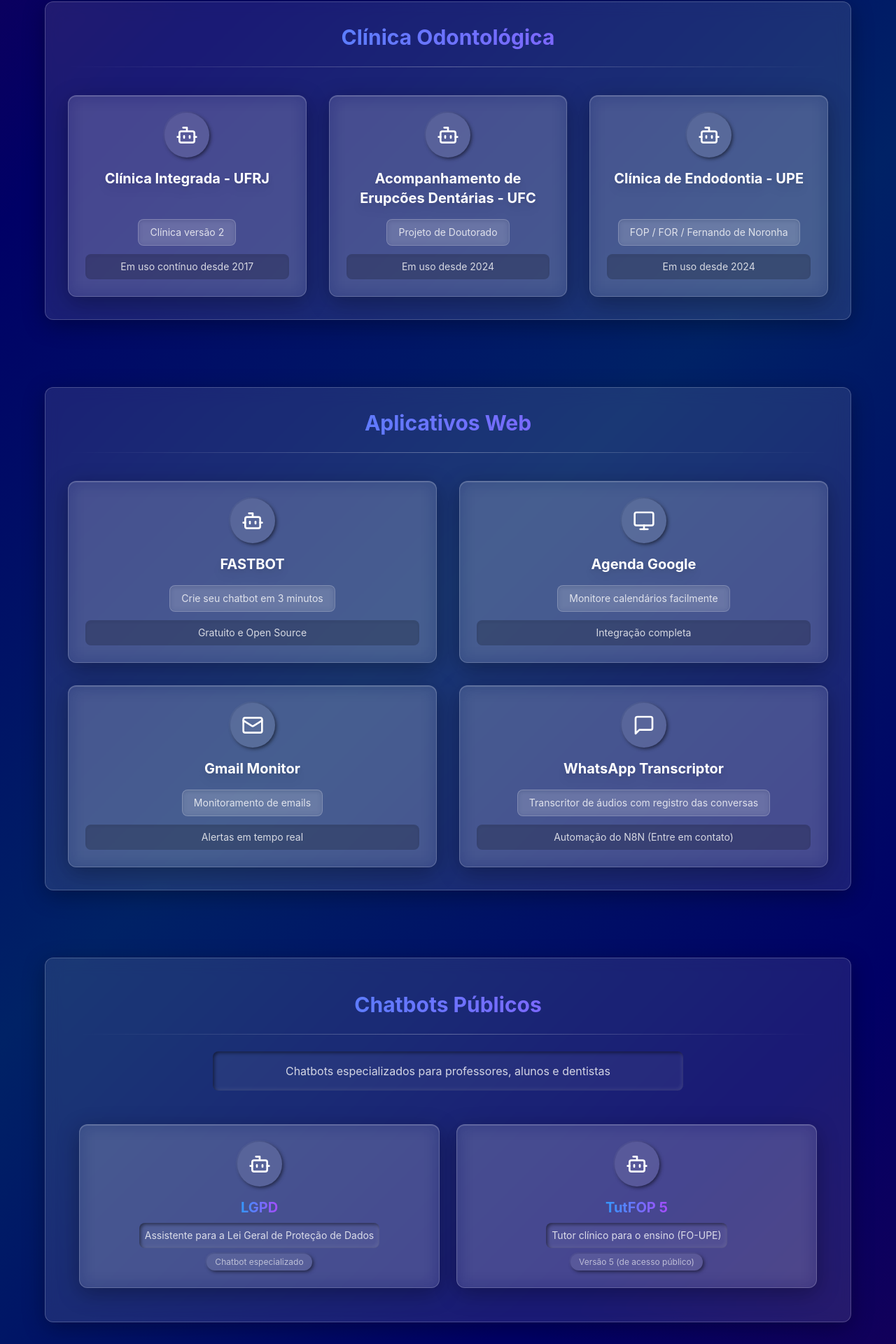
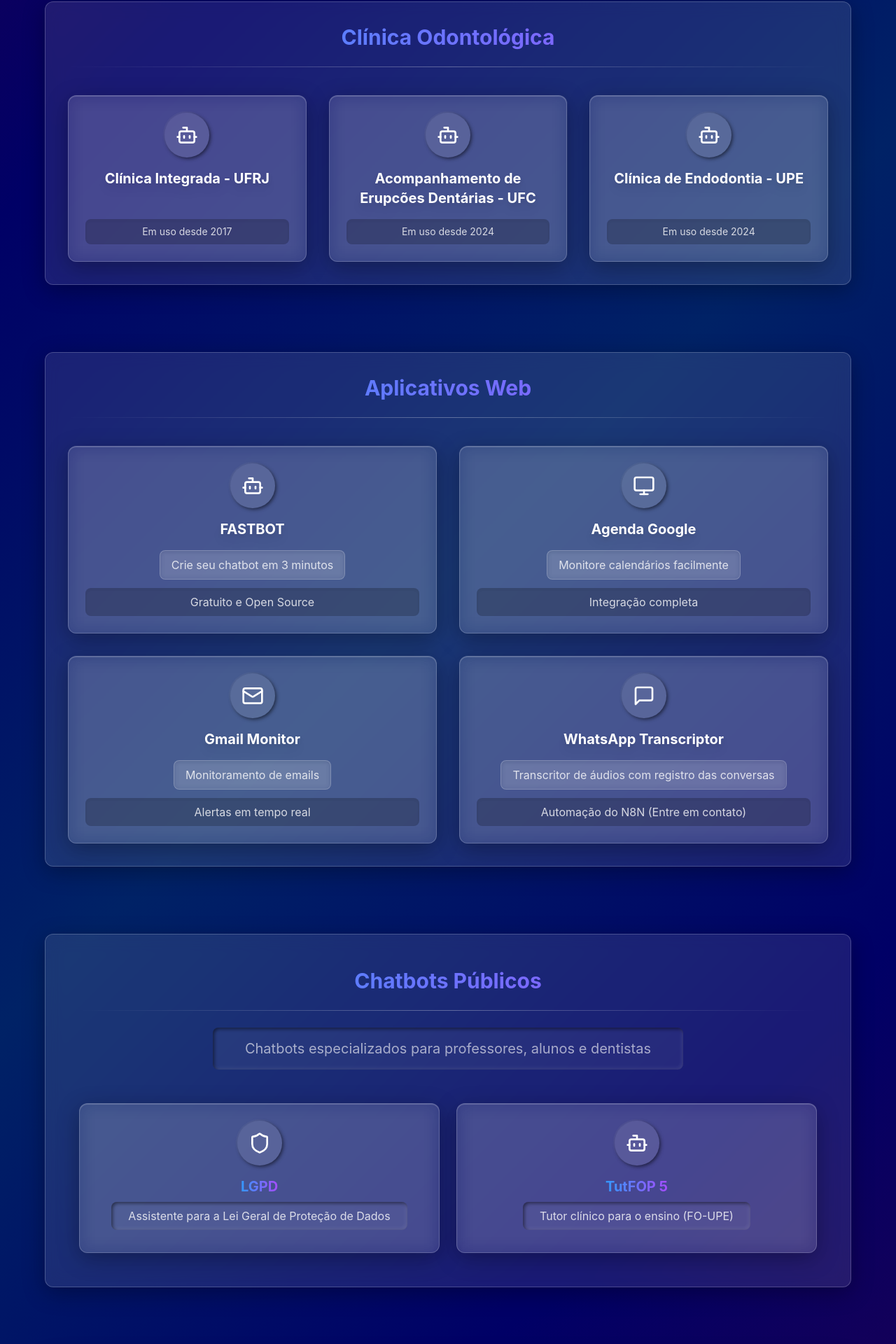
Before and after one commit to julioventura/dentistas, a React (Vite) app: page / in a window 1280 px wide. Shown: the part 846-2766 px from the top of the page at 70% size. Built offline with nearby package versions, Linux system fonts and the light colour scheme; the HTML template or start-up script is replaced by a standard one.

Commit message:
Versão 5.0

```diff
--- a/src/components/AccessoRapido/AccessoRapido.tsx
+++ b/src/components/AccessoRapido/AccessoRapido.tsx
@@ -9,6 +9,7 @@
   url: string;
 }
 
+// const AppCard: React.FC<AppCardProps> = ({ title, description2, icon, url }) => {
 const AppCard: React.FC<AppCardProps> = ({ title, description, description2, icon, url }) => {
   return (
     <a
@@ -24,7 +25,9 @@
 
       {/* Container flex para empurrar descriptions para baixo */}
       <div className="flex flex-col justify-end items-center mt-auto space-y-3 w-full">
-        <p className="text-white/80 text-sm backdrop-blur-sm py-2 px-4 rounded-lg bg-white/10 border border-white/20 shadow-inner">{description}</p>
+        {description && (
+          <p className="text-white/80 text-sm backdrop-blur-sm py-2 px-4 rounded-lg bg-white/10 border border-white/20 shadow-inner">{description}</p>
+        )}
         {description2 && (
           <p className="text-white/80 text-sm inset py-2 px-4 rounded-lg w-full bg-black/20 shadow-inner">{description2}</p>
         )}
@@ -37,21 +40,21 @@
   const apps = [
     {
       title: "Clínica Integrada - UFRJ",
-      description: "Clínica versão 2",
-      description2: "Em uso contínuo desde 2017",
+      description: "",
+      description2: "Em uso desde 2017",
       icon: <Bot size={32} />,
       url: "https://dentistas.com.br/clinicaintegrada"
     },
     {
       title: "Acompanhamento de Erupcões Dentárias - UFC",
-      description: "Projeto de Doutorado",
+      description: "",
       description2: "Em uso desde 2024",
       icon: <Bot size={32} />,
       url: "https://dentistas.com.br/clinica"
     },
     {
       title: "Clínica de Endodontia - UPE",
-      description: "FOP / FOR / Fernando de Noronha",
+      description: "",
       description2: "Em uso desde 2024",
       icon: <Bot size={32} />,
       url: "https://dentistas.com.br/clinica"
--- a/src/components/Aplicativos/Aplicativos.tsx
+++ b/src/components/Aplicativos/Aplicativos.tsx
@@ -1,5 +1,5 @@
 import React from 'react';
-import { Bot, Monitor, Mail, MessageSquare, Shield } from "lucide-react";
+import { Bot, Monitor, Mail, MessageSquare } from "lucide-react";
 
 interface AppCardProps {
   title: string;
@@ -24,9 +24,11 @@
 
       {/* Container flex para empurrar descriptions para baixo */}
       <div className="flex flex-col justify-end items-center mt-auto space-y-3 w-full">
-        <p className="text-white/80 text-sm backdrop-blur-sm py-2 px-4 rounded-lg bg-white/10 border border-white/20 shadow-inner">{description}</p>
+        {description && (
+          <p className="text-white/80 text-sl backdrop-blur-sm py-2 px-4 rounded-lg bg-white/10 border border-white/20 shadow-inner">{description}</p>
+        )}
         {description2 && (
-          <p className="text-white/80 text-sm inset py-2 px-4 rounded-lg w-full bg-black/20 shadow-inner">{description2}</p>
+          <p className="text-white/80 text-sl inset py-2 px-4 rounded-lg w-full bg-black/20 shadow-inner">{description2}</p>
         )}
       </div>
     </a>
--- a/src/components/ChatbotModal.tsx
+++ b/src/components/ChatbotModal.tsx
@@ -63,15 +63,15 @@
   const getPageContext = useCallback(() => {
     switch (location.pathname) {
       case '/':
-        return 'página inicial do Dentistas Labs com informações sobre as aplicações disponíveis';
+        return 'página inicial do Dentistas.com.br com informações sobre as aplicações disponíveis';
       case '/terms':
-        return 'página de Termos de Uso do Dentistas Labs';
+        return 'página de Termos de Uso do Dentistas.com.br';
       case '/privacy':
-        return 'página de Política de Privacidade do Dentistas Labs';
+        return 'página de Política de Privacidade do Dentistas.com.br';
       case '/license':
-        return 'página de Licença MIT do Dentistas Labs';
+        return 'página de Licença MIT do Dentistas.com.br';
       default:
-        return 'uma página do Dentistas Labs';
+        return 'uma página do Dentistas.com.br';
     }
   }, [location.pathname]);
 
@@ -82,7 +82,7 @@
    */
   const getInitialMessage = useCallback(() => {
     const pageContext = getPageContext();
-    return `Olá! 👋 Bem-vindo à ${pageContext}. Sou o assistente do Dentistas Labs e estou aqui para ajudar você!`;
+    return `Olá! 👋 Bem-vindo à ${pageContext}. Sou o assistente do Dentistas.com.br e estou aqui para ajudar você!`;
   }, [getPageContext]);
 
   /**
@@ -158,7 +158,7 @@
     // Respostas contextualizadas baseadas na página
     if (location.pathname === '/') {
       if (userMessage.toLowerCase().includes('aplicação') || userMessage.toLowerCase().includes('app')) {
-        return 'Aqui no Dentistas Labs temos várias aplicações disponíveis: Calendar Monitor, Gmail Monitor, Fastbot e WhatsApp Monitor. Todas são gratuitas e de código aberto! Qual te interessa?';
+        return 'Aqui no Dentistas.com.br temos várias aplicações disponíveis: Calendar Monitor, Gmail Monitor, Fastbot e WhatsApp Monitor. Todas são gratuitas e de código aberto! Qual te interessa?';
       }
       if (userMessage.toLowerCase().includes('fastbot')) {
         return 'O Fastbot é perfeito para você! Permite criar um chatbot profissional para seu consultório em apenas 3 minutos. É rápido, fácil e está disponível agora mesmo!';
@@ -184,7 +184,7 @@
     const responses = [
       `Estou aqui na ${pageContext} para ajudar. Como posso auxiliar você hoje?`,
       `Vejo que você está na ${pageContext}. Em que posso ajudar?`,
-      'Sou o assistente do Dentistas Labs! Posso esclarecer dúvidas sobre nossas aplicações e serviços.',
+      'Sou o assistente do Dentistas.com.br! Posso esclarecer dúvidas sobre nossas aplicações e serviços.',
       'Precisa de ajuda com alguma de nossas ferramentas? Estou aqui para isso!',
     ];
 
--- a/src/components/Footer/Footer.tsx
+++ b/src/components/Footer/Footer.tsx
@@ -9,9 +9,10 @@
           <div className="divider"></div>
         </div>
 
-        <div className="grid grid-cols-1 md:grid-cols-3 gap-8">
+        <div className="grid grid-cols-1 md:grid-cols-2 gap-8">
+
           <div className="emboss p-6 rounded-xl bg-white/5">
-            <h3 className="text-xl font-bold text-white mb-4 raised px-4 py-2 rounded-lg bg-violet-600/50 w-full">Dentistas.com.br</h3>
+            <h3 className="text-xl font-bold text-white mb-8 raised px-4 py-2 rounded-lg bg-white/20 w-full">Dentistas.com.br</h3>
             <p className="text-white/80 pb-3">
               Aplicações e serviços para dentistas, professores e estudantes.
             </p>
@@ -20,8 +21,10 @@
             </p>
           </div>
 
-          <div className="emboss p-6 rounded-xl bg-white/5">
-            <h3 className="text-xl font-bold text-white mb-4 raised px-4 py-2 rounded-lg bg-violet-600/50 w-full">Contato</h3>
+          <div className="emboss p-6 text-lg rounded-xl bg-white/5">
+
+            <h3 className="text-xl font-bold text-white mb-8 raised px-4 py-2 rounded-lg bg-white/20 w-full">Contato</h3>
+
             <ul className="space-y-4">
               <li className="flex items-center">
                 <span className="mr-3 raised p-2 rounded-lg bg-white/10">Email</span>
@@ -36,9 +39,10 @@
                 </a>
               </li>
             </ul>
+
           </div>
 
-          <div className="emboss p-6 rounded-xl bg-white/5">
+          {/* <div className="emboss p-6 rounded-xl bg-white/5">
             <h3 className="text-xl font-bold text-white mb-4 raised px-4 py-2 rounded-lg bg-violet-600/50 w-full">Parceiros</h3>
             <ul className="space-y-2">
               {['FO-UFRJ', 'FO-UPE', 'FOR', 'FO-UFC', 'UFB'].map((partner, index) => (
@@ -47,13 +51,14 @@
                 </li>
               ))}
             </ul>
-          </div>
+          </div> */}
+
         </div>
 
         <div className="divider mt-10"></div>
 
         <div className="text-center text-white/60">
-          <p className="emboss py-2 px-4 rounded-full bg-white/5 inline-block">
+          <p className="emboss py-2 px-12 rounded-full bg-white/5 inline-block">
             &copy; 1997 - Dentistas.com.br
           </p>
         </div>
--- a/src/components/Header/Header.tsx
+++ b/src/components/Header/Header.tsx
@@ -134,10 +134,10 @@
             <a
               key={index}
               href={`#${item.toLowerCase()}`}
-              className="text-white hover:text-blue-100 transition-colors relative group"
+              className="text-white hover:text-white transition-colors relative group"
             >
               {item}
-              <span className="absolute -bottom-1 left-0 w-0 h-0.5 bg-gradient-to-r from-blue-400 to-violet-400 transition-all duration-300 group-hover:w-full"></span>
+              <span className="absolute -bottom-1 left-0 w-0 h-0.5 bg-gradient-to-r from-yellow-500 to-white transition-all duration-300 group-hover:w-full"></span>
             </a>
           ))}
 
@@ -153,7 +153,7 @@
                 size={14}
                 className={`transition-transform duration-200 ${isThemeDropdownOpen ? 'rotate-180' : ''}`}
               />
-              <span className="absolute -bottom-1 left-0 w-0 h-0.5 bg-gradient-to-r from-blue-400 to-violet-400 transition-all duration-300 group-hover:w-full"></span>
+              <span className="absolute -bottom-1 left-0 w-0 h-0.5 bg-gradient-to-r from-yellow-500 to-white transition-all duration-300 group-hover:w-full"></span>
             </button>
 
             {/* Menu Dropdown de Temas */}
--- a/src/components/Hero/Hero.tsx
+++ b/src/components/Hero/Hero.tsx
@@ -1,5 +1,4 @@
 import React from 'react';
-import { Github } from 'lucide-react';
 
 const Hero: React.FC = () => {
   // Função para scroll suave programático
--- a/src/components/OurChatbots/OurChatbots.tsx
+++ b/src/components/OurChatbots/OurChatbots.tsx
@@ -1,5 +1,5 @@
 import React from 'react';
-import { Bot } from "lucide-react";
+import { Bot, Shield } from "lucide-react";
 
 interface AppProps {
   title: string;
@@ -21,10 +21,17 @@
         {icon}
       </div>
       <h3 className="text-xl font-bold mb-2 gradient-text">{title}</h3>
-      <div className="emboss p-2 rounded-lg bg-white/5 mb-2">
-        <p className="text-white/80 text-sm">{description}</p>
-      </div>
-      <span className="text-xs text-white/60 raised px-3 py-1 rounded-full bg-white/10">{description2}</span>
+
+      {description && (
+        <div className="emboss p-2 px-6 rounded-lg bg-white/5 mb-2">
+          <p className="text-white/80 text-sl">{description}</p>
+        </div>
+      )}
+
+      {description2 && (
+        <span className="text-sl text-white/60 raised px-3 py-1 rounded-full bg-white/10">{description2}</span>
+      )}
+
     </a>
   );
 };
@@ -35,14 +42,14 @@
     {
       title: "LGPD",
       description: "Assistente para a Lei Geral de Proteção de Dados",
-      description2: "Chatbot especializado",
-      icon: <Bot size={32} />,
+      description2: "",
+      icon: <Shield size={32} />,
       url: "https://dentistas.com.br/fastbot/chat/lgpdbot"
     },
     {
       title: "TutFOP 5",
       description: "Tutor clínico para o ensino (FO-UPE)",
-      description2: "Versão 5 (de acesso público)",
+      description2: "",
       icon: <Bot size={32} />,
       url: "https://dentistas.com.br/fastbot/chat/tutfop5"
     },
@@ -75,7 +82,7 @@
         <div className="text-center mb-12">
           <h2 className="text-3xl font-bold mb-4 gradient-text">Chatbots Públicos</h2>
           <div className="divider"></div>
-          <p className="text-white/80 max-w-2xl mx-auto emboss p-4 rounded-lg bg-white/5">
+          <p className="text-white/60 text-xl max-w-2xl mx-auto emboss p-4 rounded-lg bg-white/5">
             Chatbots especializados para professores, alunos e dentistas
           </p>
         </div>
```
